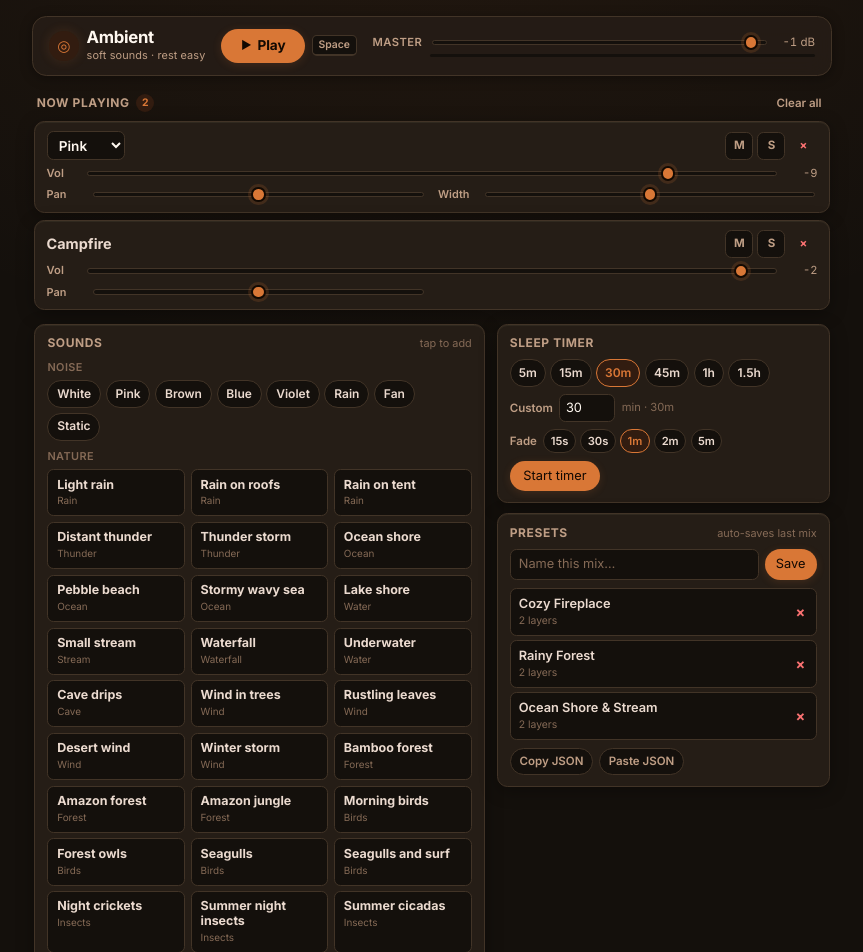
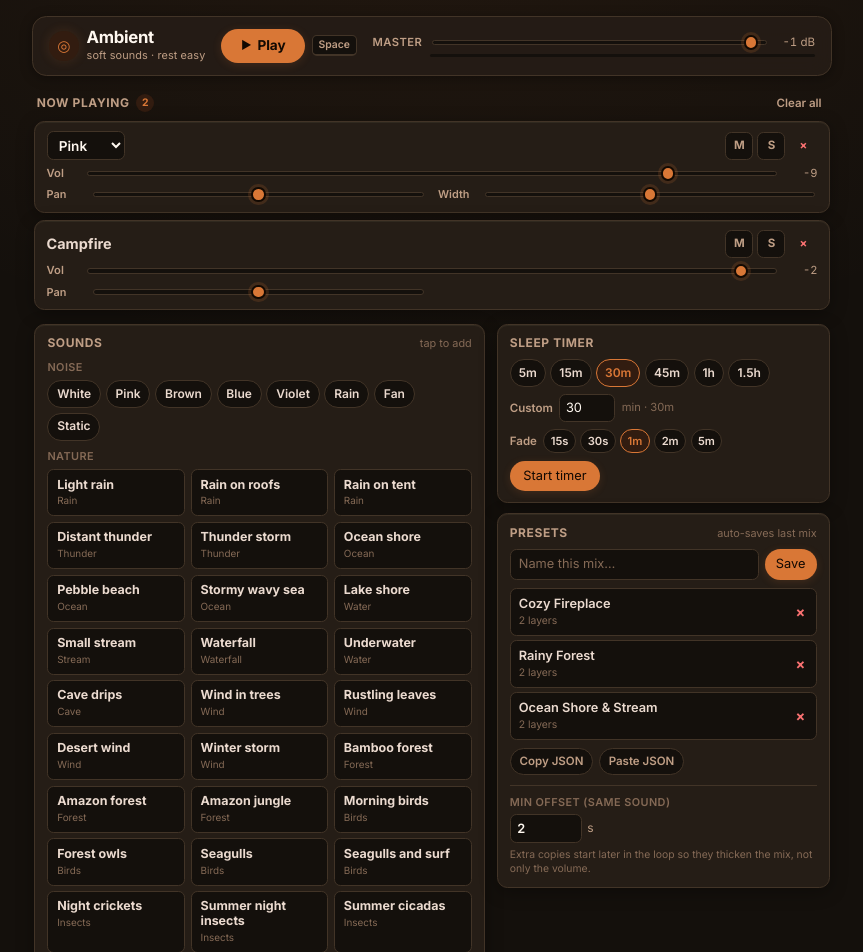
Before and after one commit to CyberOoHim/ambient-sound, a Svelte app: page / in a window 1280 px wide. Shown: the top 952 px of the page, without its empty margins (208-1071 px from the left). Built offline with nearby package versions, Linux system fonts and the light colour scheme.

Commit message:
feat: implement sample-player engine with automatic duplicate offset logic for audio layering

```diff
--- a/src/app/presets.ts
+++ b/src/app/presets.ts
@@ -6,10 +6,16 @@ import type {
 } from '../audio/types';
 import { NOISE_TYPES } from '../audio/dsp/colored-noise';
 import { clampLinear } from '../audio/dsp/curves';
+import {
+  clampDuplicateMinOffsetSec,
+  DUPLICATE_MIN_OFFSET_DEFAULT_SEC,
+} from '../audio/dsp/loop';
 import defaultPresetsRaw from '../../config/default-presets.json';
 
 export const PRESETS_STORAGE_KEY = 'ambient-sound:presets';
 export const LAST_SESSION_KEY = 'ambient-sound:last-session';
+/** User preference: min buffer offset (seconds) for 2nd+ copy of the same sample. */
+export const DUPLICATE_MIN_OFFSET_KEY = 'ambient-sound:duplicate-min-offset-sec';
 
 export interface PresetTimerConfig {
   durationSec: number;
@@ -205,6 +211,34 @@ export function saveLastSession(
   st?.setItem(LAST_SESSION_KEY, JSON.stringify(snapshot));
 }
 
+export function loadDuplicateMinOffsetSec(storage?: Storage): number {
+  const st = storage ?? (typeof localStorage !== 'undefined' ? localStorage : undefined);
+  if (!st) return DUPLICATE_MIN_OFFSET_DEFAULT_SEC;
+  try {
+    const text = st.getItem(DUPLICATE_MIN_OFFSET_KEY);
+    if (text == null || text === '') return DUPLICATE_MIN_OFFSET_DEFAULT_SEC;
+    return clampDuplicateMinOffsetSec(Number(text));
+  } catch {
+    return DUPLICATE_MIN_OFFSET_DEFAULT_SEC;
+  }
+}
+
+export function saveDuplicateMinOffsetSec(
+  sec: number,
+  storage?: Storage,
+): void {
+  const st = storage ?? (typeof localStorage !== 'undefined' ? localStorage : undefined);
+  if (!st) return;
+  try {
+    st.setItem(
+      DUPLICATE_MIN_OFFSET_KEY,
+      String(clampDuplicateMinOffsetSec(sec)),
+    );
+  } catch {
+    /* private mode / quota */
+  }
+}
+
 export function createPresetId(): string {
   return `preset-${Date.now().toString(36)}-${Math.random().toString(36).slice(2, 8)}`;
 }
--- a/src/app/session.ts
+++ b/src/app/session.ts
@@ -15,9 +15,11 @@ import {
 import {
   createPresetId,
   deletePreset,
+  loadDuplicateMinOffsetSec,
   loadLastSession,
   loadPresetsFromStorage,
   parsePreset,
+  saveDuplicateMinOffsetSec,
   saveLastSession,
   savePresetsToStorage,
   snapshotFromSession,
@@ -26,6 +28,10 @@ import {
   type PresetTimerConfig,
   type PresetV1,
 } from './presets';
+import {
+  clampDuplicateMinOffsetSec,
+  DUPLICATE_MIN_OFFSET_DEFAULT_SEC,
+} from '../audio/dsp/loop';
 import {
   assetUrl,
   findAsset,
@@ -86,6 +92,12 @@ export class Session {
 
   presets: PresetV1[] = [];
 
+  /**
+   * Min buffer start offset (seconds) for the 2nd+ copy of the same sample.
+   * Persisted in localStorage; first copy always starts at 0.
+   */
+  duplicateMinOffsetSec = DUPLICATE_MIN_OFFSET_DEFAULT_SEC;
+
   private pollId: ReturnType<typeof setInterval> | null = null;
   private saveTimer: ReturnType<typeof setTimeout> | null = null;
   private listeners = new Set<() => void>();
@@ -97,6 +109,7 @@ export class Session {
 
   constructor() {
     this.presets = loadPresetsFromStorage().presets;
+    this.duplicateMinOffsetSec = loadDuplicateMinOffsetSec();
     const last = loadLastSession();
     if (last) {
       this.applyPresetData(last);
@@ -109,6 +122,12 @@ export class Session {
     }
     this.ensureMediaSession();
     this.bindPageLifecycle();
+  }
+
+  setDuplicateMinOffsetSec(sec: number): void {
+    this.duplicateMinOffsetSec = clampDuplicateMinOffsetSec(sec);
+    saveDuplicateMinOffsetSec(this.duplicateMinOffsetSec);
+    this.notify();
   }
 
   private ensureMediaSession(): void {
@@ -765,6 +784,27 @@ export class Session {
   }
 
   /**
+   * Rank of this sample among layers sharing the same assetId (mix order).
+   * Used to decorrelate start positions of duplicate sounds.
+   */
+  private sampleSiblingInfo(layer: MixerLayer): {
+    siblingIndex: number;
+    siblingCount: number;
+  } {
+    if (layer.kind !== 'sample') {
+      return { siblingIndex: 0, siblingCount: 1 };
+    }
+    const same = this.layers.filter(
+      (l) => l.kind === 'sample' && l.params.assetId === layer.params.assetId,
+    );
+    const siblingIndex = Math.max(
+      0,
+      same.findIndex((l) => l.params.id === layer.params.id),
+    );
+    return { siblingIndex, siblingCount: same.length };
+  }
+
+  /**
    * Start a sample layer in the engine if still present in the mix.
    * Discards the engine node if the user removed/cleared the layer mid-download.
    * On fetch/decode failure, auto-removes the layer and sets {@link loadNotice}.
@@ -784,11 +824,20 @@ export class Session {
       this.setLayerLoading(id, true);
       this.notify();
     }
+    const { siblingIndex, siblingCount } = this.sampleSiblingInfo(layer);
     try {
-      await audioEngine.addLayer(layer, (p) => {
-        if (!this.hasLayer(id)) return;
-        this.updateLayerProgress(id, p.ratio, p.determinate);
-      });
+      await audioEngine.addLayer(
+        layer,
+        (p) => {
+          if (!this.hasLayer(id)) return;
+          this.updateLayerProgress(id, p.ratio, p.determinate);
+        },
+        {
+          siblingIndex,
+          siblingCount,
+          minOffsetSec: this.duplicateMinOffsetSec,
+        },
+      );
     } catch (err) {
       // Only auto-remove if the layer is still in the mix (user may have deleted it).
       if (this.hasLayer(id)) {
--- a/src/audio/dsp/loop.ts
+++ b/src/audio/dsp/loop.ts
@@ -32,3 +32,66 @@ export function buildEqualPowerCurves(n: number): {
   }
   return { fadeIn, fadeOut };
 }
+
+/** Default / bounds for user-editable min start offset of duplicate sample layers. */
+export const DUPLICATE_MIN_OFFSET_DEFAULT_SEC = 2;
+export const DUPLICATE_MIN_OFFSET_MIN_SEC = 0.5;
+export const DUPLICATE_MIN_OFFSET_MAX_SEC = 60;
+
+/** Clamp the user preference into the allowed UI range. */
+export function clampDuplicateMinOffsetSec(sec: number): number {
+  if (!Number.isFinite(sec)) return DUPLICATE_MIN_OFFSET_DEFAULT_SEC;
+  return Math.max(
+    DUPLICATE_MIN_OFFSET_MIN_SEC,
+    Math.min(DUPLICATE_MIN_OFFSET_MAX_SEC, sec),
+  );
+}
+
+/**
+ * Effective minimum buffer offset for a given clip duration.
+ * Caps the user min so short buffers still leave room to start mid-loop.
+ */
+export function effectiveMinOffsetSec(
+  durationSec: number,
+  userMinSec: number,
+): number {
+  const D = Math.max(0, durationSec);
+  if (D <= 0.15) return 0;
+  const user = clampDuplicateMinOffsetSec(userMinSec);
+  const cap = Math.max(0.05, 0.4 * D);
+  return Math.min(user, cap);
+}
+
+/**
+ * Start offset (seconds into the buffer) for a sample layer that shares an asset
+ * with other layers. Index 0 always returns 0; later siblings are spread across
+ * the loop with light jitter, each at least `minOffsetSec` from the start when
+ * duration allows.
+ */
+export function pickDuplicateStartOffset(
+  durationSec: number,
+  siblingIndex: number,
+  siblingCount: number,
+  minOffsetSec: number,
+  rng: () => number = Math.random,
+): number {
+  const D = Math.max(0, durationSec);
+  if (siblingIndex <= 0 || D <= 0.15) return 0;
+
+  const N = Math.max(2, siblingCount, siblingIndex + 1);
+  const effMin = effectiveMinOffsetSec(D, minOffsetSec);
+  if (effMin <= 0) return 0;
+
+  const eps = Math.min(0.05, D * 0.01);
+  const maxOff = Math.max(effMin, D - Math.max(eps, 0.1));
+
+  // Even phase spread: i/N of the loop (e.g. N=3 → ~0, D/3, 2D/3).
+  const slot = D / N;
+  let offset = (siblingIndex / N) * D + (rng() - 0.5) * slot * 0.35;
+  offset = ((offset % D) + D) % D;
+
+  if (offset < effMin) offset = effMin;
+  if (offset > maxOff) offset = maxOff;
+  if (offset < 0.01) return 0;
+  return offset;
+}
--- a/src/audio/engine.ts
+++ b/src/audio/engine.ts
@@ -1,6 +1,10 @@
 import workletUrl from './worklets/noise-processor.js?url';
 import { clampLinear } from './dsp/curves';
 import type { NoiseType } from './dsp/colored-noise';
+import {
+  DUPLICATE_MIN_OFFSET_DEFAULT_SEC,
+  pickDuplicateStartOffset,
+} from './dsp/loop';
 import {
   effectiveMuteSolo,
   layerId,
@@ -36,6 +40,16 @@ interface SampleNodes {
 }
 
 type LayerNodes = NoiseNodes | SampleNodes;
+
+/** Options for decorrelating duplicate sample layers of the same asset. */
+export interface SampleStartOptions {
+  /** 0-based index among layers sharing the same assetId in the mix. */
+  siblingIndex?: number;
+  /** Total number of layers with that assetId. */
+  siblingCount?: number;
+  /** User min offset (seconds) for 2nd+ copies. */
+  minOffsetSec?: number;
+}
 
 /**
  * Web Audio engine: master bus + noise and sample layers.
@@ -202,11 +216,12 @@ export class AudioEngine {
   async addLayer(
     layer: MixerLayer,
     onProgress?: DecodeProgressCallback,
+    startOpts?: SampleStartOptions,
   ): Promise<void> {
     if (layer.kind === 'noise') {
       await this.addNoiseLayer(layer.params);
     } else {
-      await this.addSampleLayer(layer.params, onProgress);
+      await this.addSampleLayer(layer.params, onProgress, startOpts);
     }
   }
 
@@ -276,6 +291,7 @@ export class AudioEngine {
   async addSampleLayer(
     params: SampleLayerParams,
     onProgress?: DecodeProgressCallback,
+    startOpts?: SampleStartOptions,
   ): Promise<void> {
     const ctx = await this.ensureContext();
     if (!this.master) throw new Error('Master bus missing');
@@ -322,7 +338,13 @@ export class AudioEngine {
         crossfadeMs: params.crossfadeMs,
         playbackRate: params.playbackRate,
       });
-      player.start();
+      const offsetSec = pickDuplicateStartOffset(
+        buffer.duration,
+        startOpts?.siblingIndex ?? 0,
+        startOpts?.siblingCount ?? 1,
+        startOpts?.minOffsetSec ?? DUPLICATE_MIN_OFFSET_DEFAULT_SEC,
+      );
+      player.start(offsetSec);
 
       this.layers.set(params.id, { kind: 'sample', player, volume, pan, muteSolo });
     } finally {
--- a/src/ui/PresetsPanel.svelte
+++ b/src/ui/PresetsPanel.svelte
@@ -1,15 +1,27 @@
 <script lang="ts">
   import { session } from '../app/session';
   import type { PresetV1 } from '../app/presets';
+  import {
+    DUPLICATE_MIN_OFFSET_MAX_SEC,
+    DUPLICATE_MIN_OFFSET_MIN_SEC,
+  } from '../audio/dsp/loop';
 
   let presets = $state<PresetV1[]>(session.presets);
   let name = $state('');
   let selectedId = $state<string | null>(null);
   let message = $state<string | null>(null);
   let busy = $state(false);
+  let minOffsetSec = $state(session.duplicateMinOffsetSec);
 
   export function sync() {
     presets = session.presets;
+    minOffsetSec = session.duplicateMinOffsetSec;
+  }
+
+  function onMinOffsetInput(e: Event) {
+    const raw = Number((e.target as HTMLInputElement).value);
+    session.setDuplicateMinOffsetSec(raw);
+    minOffsetSec = session.duplicateMinOffsetSec;
   }
 
   async function load(id: string) {
@@ -131,6 +143,29 @@
   {#if message}
     <p class="msg" role="status">{message}</p>
   {/if}
+
+  <div class="dup-offset">
+    <label class="dup-label" for="dup-min-offset">
+      Min offset (same sound)
+    </label>
+    <div class="dup-row">
+      <input
+        id="dup-min-offset"
+        class="dup-input"
+        type="number"
+        min={DUPLICATE_MIN_OFFSET_MIN_SEC}
+        max={DUPLICATE_MIN_OFFSET_MAX_SEC}
+        step="0.5"
+        value={minOffsetSec}
+        onchange={onMinOffsetInput}
+        title="Later copies of the same sound start at least this far into the loop"
+      />
+      <span class="dup-unit">s</span>
+    </div>
+    <p class="dup-hint">
+      Extra copies start later in the loop so they thicken the mix, not only the volume.
+    </p>
+  </div>
 </section>
 
 <style>
@@ -319,4 +354,55 @@
     font-size: 0.72rem;
     color: var(--accent);
   }
+
+  .dup-offset {
+    margin-top: 0.65rem;
+    padding-top: 0.55rem;
+    border-top: 1px solid var(--border);
+  }
+
+  .dup-label {
+    display: block;
+    font-size: 0.68rem;
+    font-weight: 600;
+    color: var(--muted-soft);
+    text-transform: uppercase;
+    letter-spacing: 0.04em;
+    margin-bottom: 0.25rem;
+  }
+
+  .dup-row {
+    display: flex;
+    align-items: center;
+    gap: 0.35rem;
+  }
+
+  .dup-input {
+    width: 4.5rem;
+    font: inherit;
+    font-size: 0.8rem;
+    font-weight: 600;
+    padding: 0.28rem 0.4rem;
+    border-radius: var(--radius-sm);
+    border: 1px solid var(--border);
+    background: var(--bg);
+    color: var(--text);
+  }
+
+  .dup-input:focus {
+    outline: none;
+    border-color: var(--accent);
+  }
+
+  .dup-unit {
+    font-size: 0.75rem;
+    color: var(--muted);
+  }
+
+  .dup-hint {
+    margin: 0.3rem 0 0;
+    font-size: 0.65rem;
+    line-height: 1.35;
+    color: var(--muted-soft);
+  }
 </style>
```
Also changed, not shown: src/audio/sample-player.ts (+56 -7 lines), 2 other files (tests, documents, lock files or other folders).
